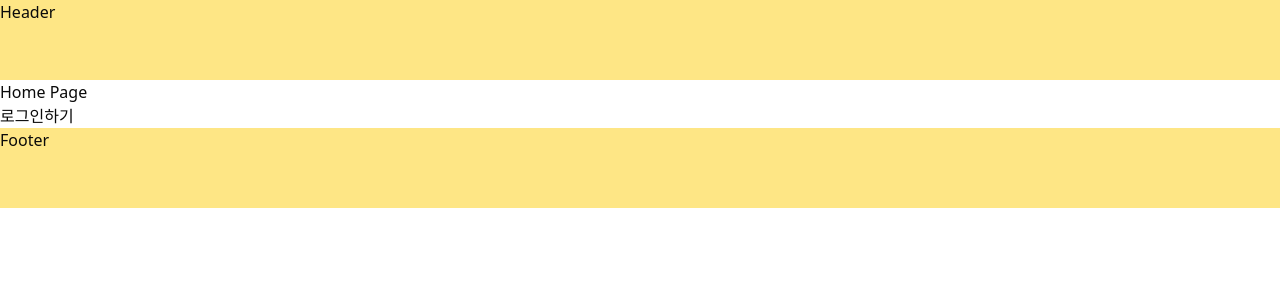
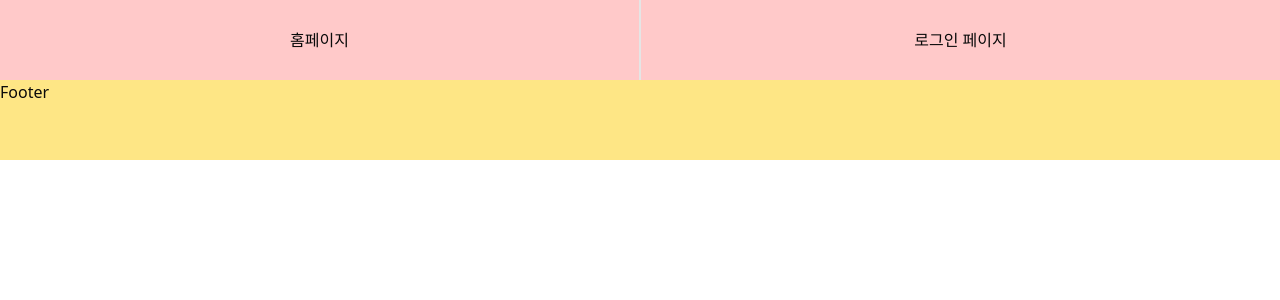
Before and after one commit to swyp-2-team/frontier, a React (Vite) app: page / in a window 1280 px wide. Shown: the top 300 px of the page. Built offline with nearby package versions, Linux system fonts and the light colour scheme.

Commit message:
refactor: HomePage에 있던 Link를 헤더로 옮기기

```diff
--- a/src/pages/HomePage/HomePage.tsx
+++ b/src/pages/HomePage/HomePage.tsx
@@ -1,10 +1,3 @@
-import { Link } from "react-router-dom";
-
 export default function HomePage() {
-  return (
-    <>
-      <div>Home Page</div>
-      <Link to={"/users/login"}>로그인하기</Link>
-    </>
-  );
+  return <></>;
 }
--- /dev/null
+++ b/src/shared/components/Layouts/Header.tsx
@@ -0,0 +1,10 @@
+import { Link } from "react-router-dom";
+
+export default function Header() {
+  return (
+    <div className="flex h-20 bg-amber-100 *:not-last:border-r-2 *:flex *:flex-1 *:justify-center *:h-full *:items-center *:bg-red-200">
+      <Link to={"/"}>홈페이지</Link>
+      <Link to={"/users/login"}>로그인 페이지</Link>
+    </div>
+  );
+}
--- a/src/shared/components/Layouts/Layout.tsx
+++ b/src/shared/components/Layouts/Layout.tsx
@@ -1,9 +1,10 @@
+import Header from "@/shared/components/Layouts/Header";
 import { Outlet } from "react-router-dom";
 
 export default function Layout() {
   return (
     <>
-      <header className="h-20 bg-amber-200">Header</header>
+      <Header></Header>
       <Outlet />
       <footer className="h-20 bg-amber-200">Footer</footer>
     </>
```
